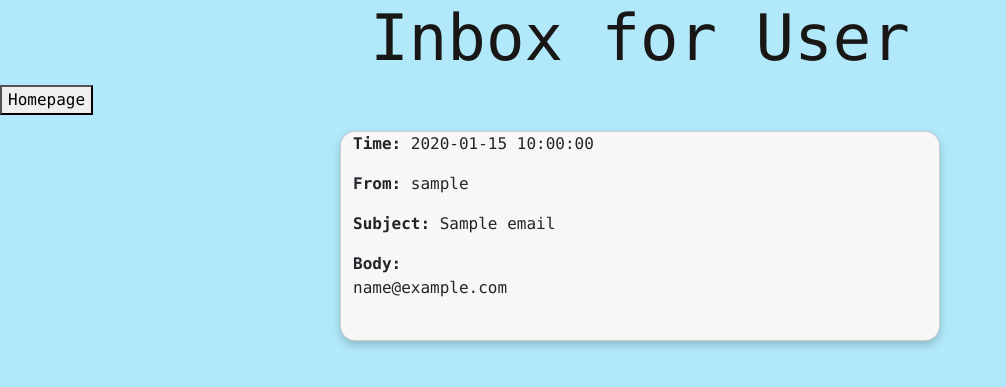
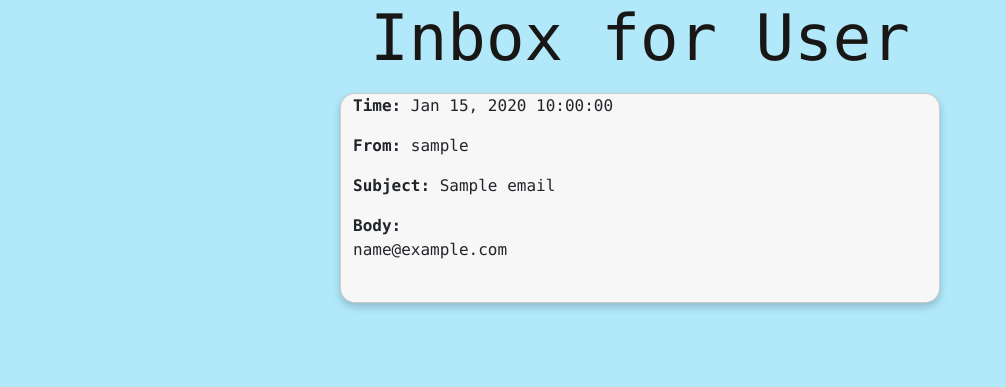
Before and after one commit to kenneth0810/Team-13, a Flask app: page /view_emails in a window 1280 px wide. Shown: the part 58-445 px from the top of the page, without its empty margins (0-1006 px from the left). Run offline with Flask 3, Linux system fonts and the light colour scheme; a user stored in the database is signed in; tables that the repository leaves empty hold one stand-in row (values such as "Sample post").

Commit message:
minor changes on routes.py and view_emails.html

```diff
--- a/app/routes.py
+++ b/app/routes.py
@@ -20,7 +20,6 @@ from app.profile import BioForm, PasswordForm, DeleteForm
 from app.chat import CreateRoomForm, JoinRoomForm, SendMessageForm
 
 #Yue Ying Lee
-# index page is the page user see before registering or logging in
 @myapp_obj.route("/")
 def index():
     return render_template('index.html' )
@@ -36,7 +35,6 @@ def homepage():
 #Yue Ying Lee
 @myapp_obj.route("/login", methods=['GET', 'POST'])
 def login():
-    # create form
     form = LoginForm()
     if form.validate_on_submit():
         valid_user = User.query.filter_by(username = form.username.data).first()
--- a/app/templates/view_emails.html
+++ b/app/templates/view_emails.html
@@ -5,12 +5,6 @@
   <link rel="stylesheet" href="{{ url_for('static', filename='css/view_emails.css') }}">
 </head>
 <h1>Inbox for {{user.fullname}}</h1>
-<p>
-    <a href="/homepage">
-        <button type="submit6" name="submit_button6">Homepage</button>
-    </a>
-</p>
-
 <!--doing some passsing parameters so the user will be redirected to a page with the thread id  -->
 {% if emails %}
     {% for email in emails %}
@@ -18,7 +12,7 @@
         <div class="emails">
           <div class="card">
             <div class="container">
-            <p> <b> Time: </b> {{ email.timestamp }} </p>
+            <p> <b> Time: </b> {{ email.timestamp.strftime("%b %d, %Y %H:%M:%S") }} </p>
             <p> <b> From:</b> {{ email.sender_username}} </p>
             <p> <b> Subject: </b>{{ email.subject}} </p>
             <p> <b> Body:</b> <br>{{ email.email_body }} </p>
```
